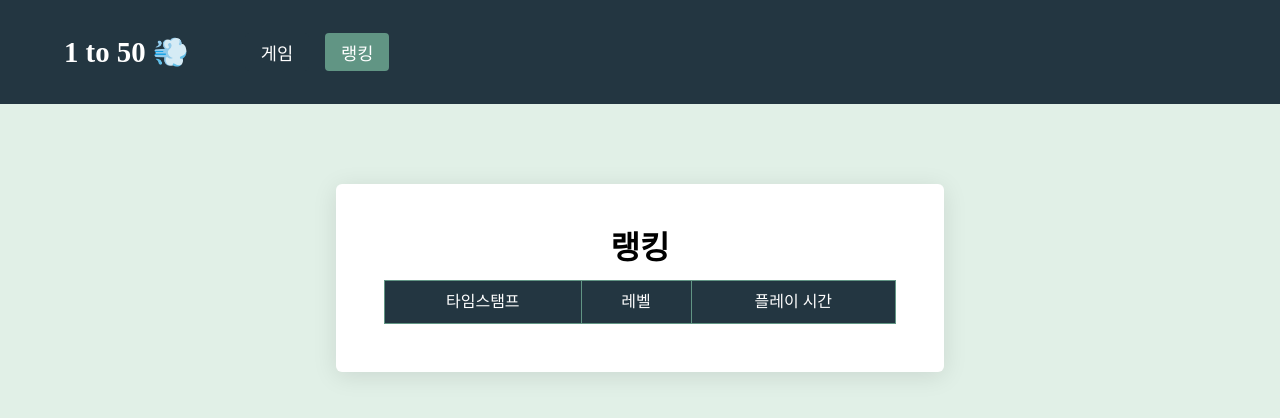
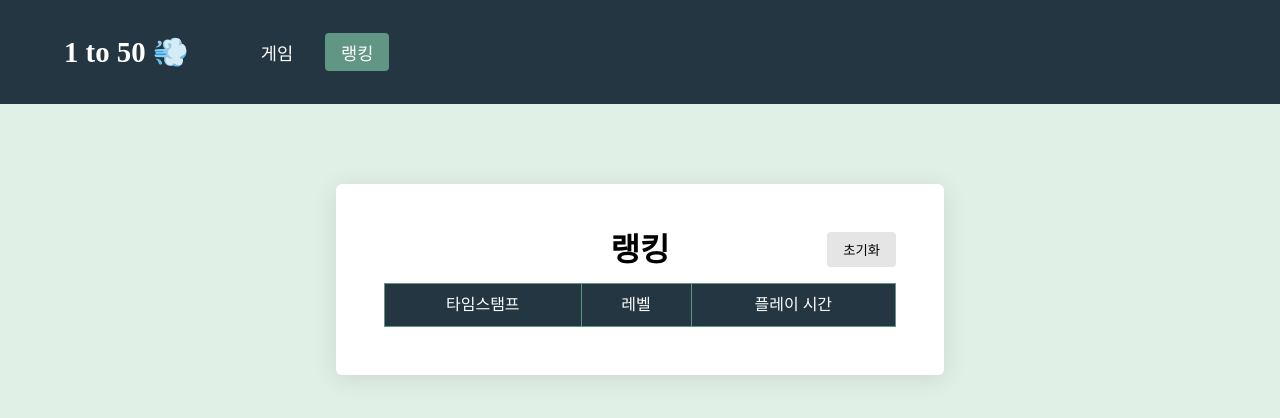
Before and after one commit to AND-SOPT-WEB/GaHyeonKim, a React (Vite) app in the folder week3/assignment/: page / in a window 1280 px wide. Both pictures are taken after a click on the button "랭킹". Shown: the top 418 px of the page. Built offline with nearby package versions, Linux system fonts and the light colour scheme.

Commit message:
feat: 랭킹 초기화 구현

```diff
--- a/week3/assignment/src/components/Ranking.jsx
+++ b/week3/assignment/src/components/Ranking.jsx
@@ -9,9 +9,17 @@ const Ranking = () => {
     setRecords(storedRecords);
   }, []);
 
+  const resetRanking = () => {
+    localStorage.removeItem('gameRecords');
+    setRecords([]);
+  };
+
   return (
     <RankingContainer>
-      <h1>랭킹</h1>
+      <RankingHeader>
+        <h1>랭킹</h1>
+        <button onClick={resetRanking}>초기화</button>
+      </RankingHeader>
       <Table>
         <thead>
           <tr>
@@ -25,7 +33,7 @@ const Ranking = () => {
             <tr key={index}>
               <td>{record.currentTime}</td>
               <td>Level {record.level}</td>
-              <td>{record.playTime} 초</td>
+              <td>{record.playTime}초</td>
             </tr>
           ))}
         </tbody>
@@ -46,10 +54,29 @@ const RankingContainer = styled.div`
   padding: 3rem;
   border-radius: 6px;
   box-shadow: 0 4px 24px rgba(0, 0, 0, 0.1);
+`;
 
-  & h1 {
+const RankingHeader = styled.div`
+  display: grid;
+  grid-template-columns: repeat(3, 1fr);
+  width: 100%;
+  align-items: center;
+
+  h1 {
     font-size: 2rem;
     font-weight: 700;
+    grid-column: 2;
+    justify-self: center;
+  }
+
+  button {
+    background-color: #E5E5E5;
+    border: none;
+    border-radius: 4px;
+    padding: 0.5rem 1rem;
+    cursor: pointer;
+    grid-column: 3;
+    justify-self: end;
   }
 `;
 
```
Also changed, not shown: week3/assignment/src/components/Game.jsx (+3 -5 lines).
